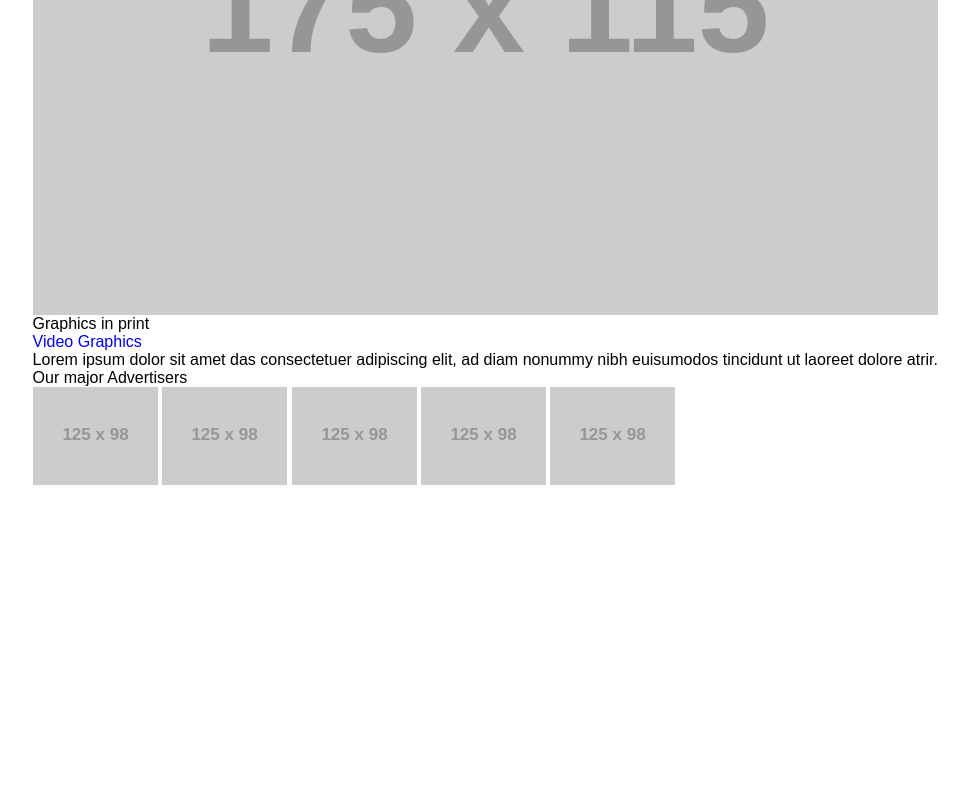
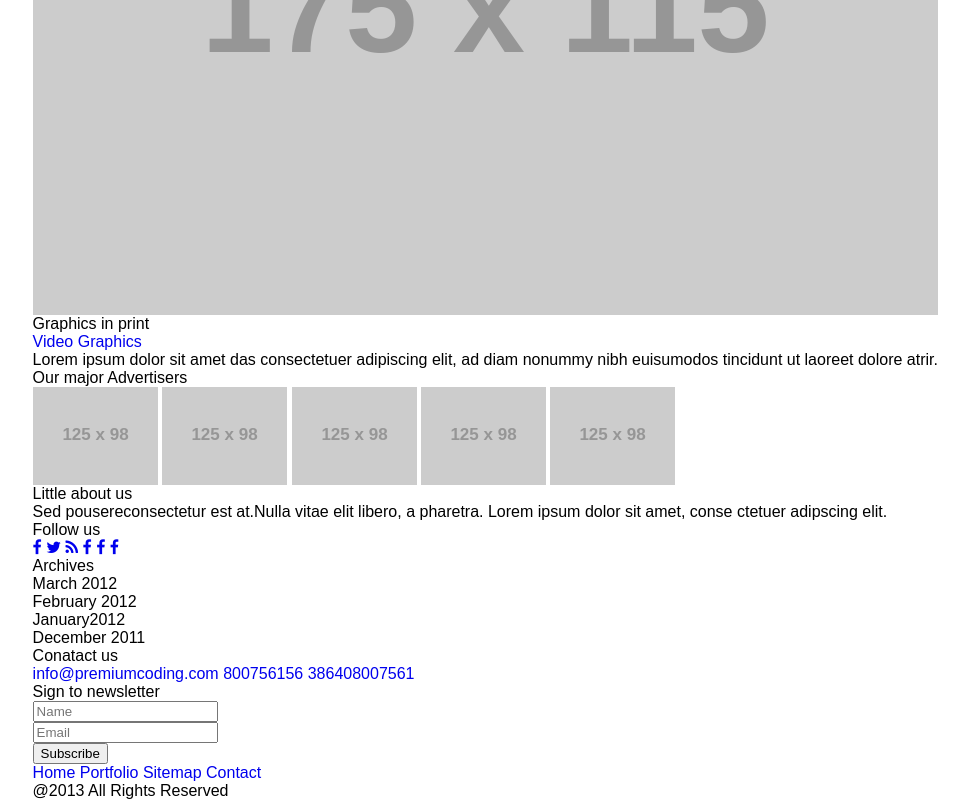
Before and after one commit to dpriyankaprdxn/graphicsumbrella, a plain HTML site: page index.html in a window 1280 px wide. Shown: the part 3518-4318 px from the top of the page, without its empty margins (57-1026 px from the left). Before the commit the page ends 4003 px from the top, so only its background shows below. Drawn offline with Linux system fonts and the light colour scheme; placeholder pictures from the web are drawn by us.

Commit message:
footer html done

```diff
--- a/index.html
+++ b/index.html
@@ -217,7 +217,97 @@
     <!--main section end-->
     <!--footer section start-->
     <footer>
-
+      <!-- wrapper start -->
+      <div class="wrapper">
+        <!-- about and contact section start -->
+        <div class="footerOne">
+          <div class="about">
+            <h6>Little about us</h6>
+            <p>
+              <span>Sed pousere</span>consectetur est at.Nulla vitae elit libero, a pharetra. Lorem ipsum dolor sit amet, conse <span>ctetuer adipscing elit</span>.
+            </p>
+            <h6>Follow us</h6>
+            <ul class="social-network">
+              <li>
+                <a href="#FIXME" target="_blank" rel="nofollow" title="facebook">
+                  <span class="fa fa-facebook"></span>
+                </a>
+              </li>
+              <li>
+                <a href="#FIXME" target="_blank" rel="nofollow" title="twitter">
+                  <span class="fa fa-twitter"></span>
+                </a>
+              </li>
+              <li>
+                <a href="#FIXME" target="_blank" rel="nofollow" title="blogspot">
+                  <span class="fa fa-rss"></span>
+                </a>
+              </li>
+              <li>
+                <a href="#FIXME" target="_blank" rel="nofollow" title="facebook">
+                  <span class="fa fa-facebook"></span>
+                </a>
+              </li>
+              <li>
+                <a href="#FIXME" target="_blank" rel="nofollow" title="facebook">
+                  <span class="fa fa-facebook"></span>
+                </a>
+              </li>
+              <li>
+                <a href="#FIXME" target="_blank" rel="nofollow" title="facebook">
+                  <span class="fa fa-facebook"></span>
+                </a>
+              </li>
+            </ul>
+          </div>
+          <div class="Archives">
+            <h6>Archives</h6>
+            <p>March 2012</p>
+            <p>February 2012</p>
+            <p>January2012</p>
+            <p>December 2011</p>
+          </div>
+          <div class="contact">
+            <h6>Conatact us</h6>
+            <a href="mailto:info@premiumcoding.com" class="mail" title="info@premiumcoding.com" target="_blank" rel="nofollow">info@premiumcoding.com</a>
+            <a href="tel:800756156" class="phone" title="800756156" target="_blank" rel="nofollow">800756156</a>
+            <a href="tel:386408007561" class="Mobile" title="386408007561" rel="nofollow" target="_blank">386408007561</a>
+          </div>
+          <div class="newsletter">
+            <h6>Sign to newsletter</h6>
+            <form action="#FIXME" method="post">
+              <div class="form-group">
+                <input type="name" name="name" placeholder="Name">
+              </div>
+              <div class="form-group">
+                <input type="email"  name="emal" placeholder="Email" >
+              </div>
+              <input type="submit" name="submit" value="Subscribe">
+            </form>
+          </div>
+        </div>
+        <!-- about and contact section end -->
+        <!-- footer section two start -->
+        <div class="footerTwo">
+          <!-- footer nav start -->
+          <ul class="footernav">
+            <li>
+              <a href="#FIXME" title="Home">Home</a>
+            </li>
+            <li>
+              <a href="#FIXME" title="portfolio">Portfolio</a>
+            </li>
+            <li>
+              <a href="#FIXME" title="Sitemap">Sitemap</a>
+            </li>
+            <li>
+              <a href="#FIXME" title="Contact">Contact</a>
+            </li>
+            <ul>
+          <!-- footer nav end -->
+          <span>@2013 All Rights Reserved</span>
+      </div>
+      <!-- wrapper end   -->
     </footer>
     <!--footer section end-->
   </div>
```
